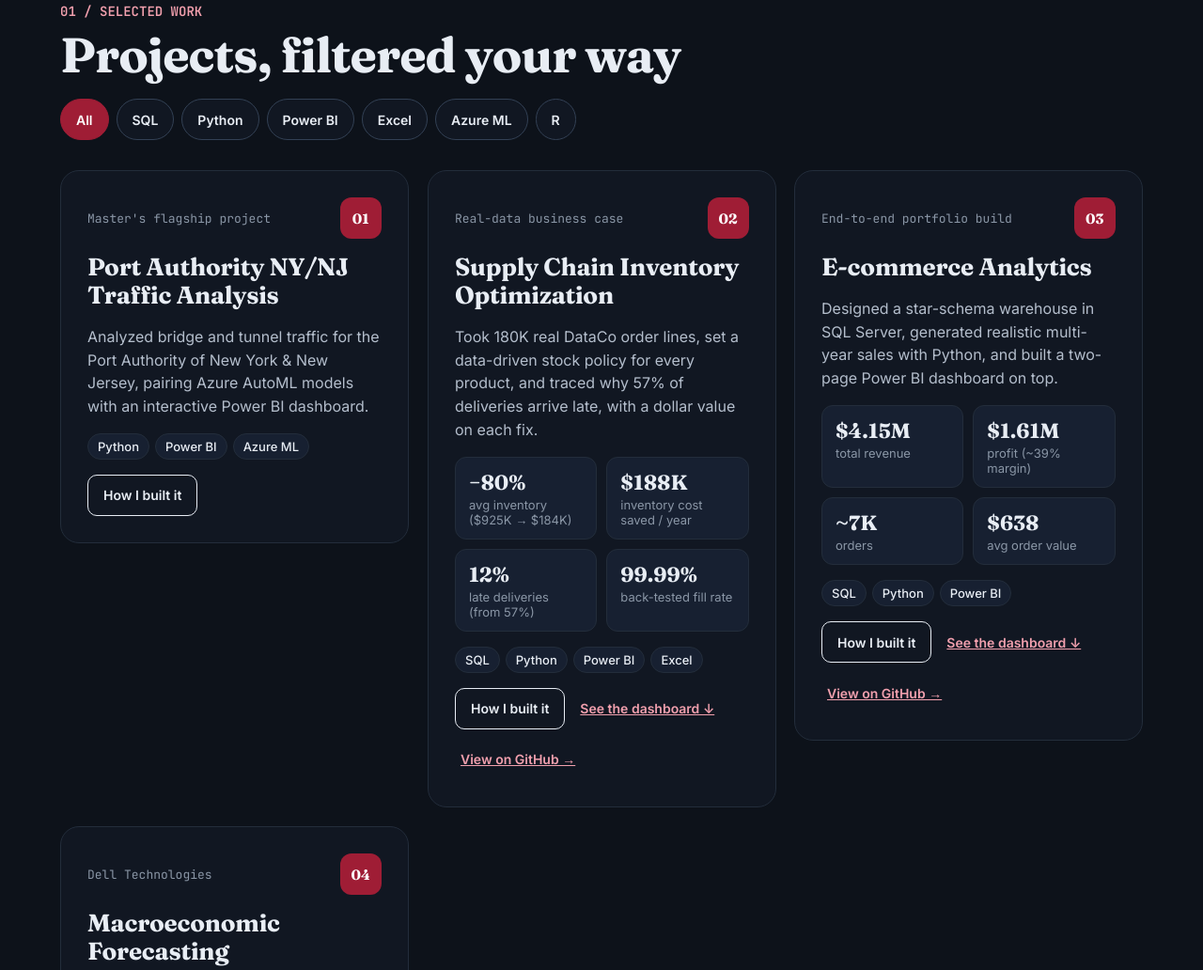
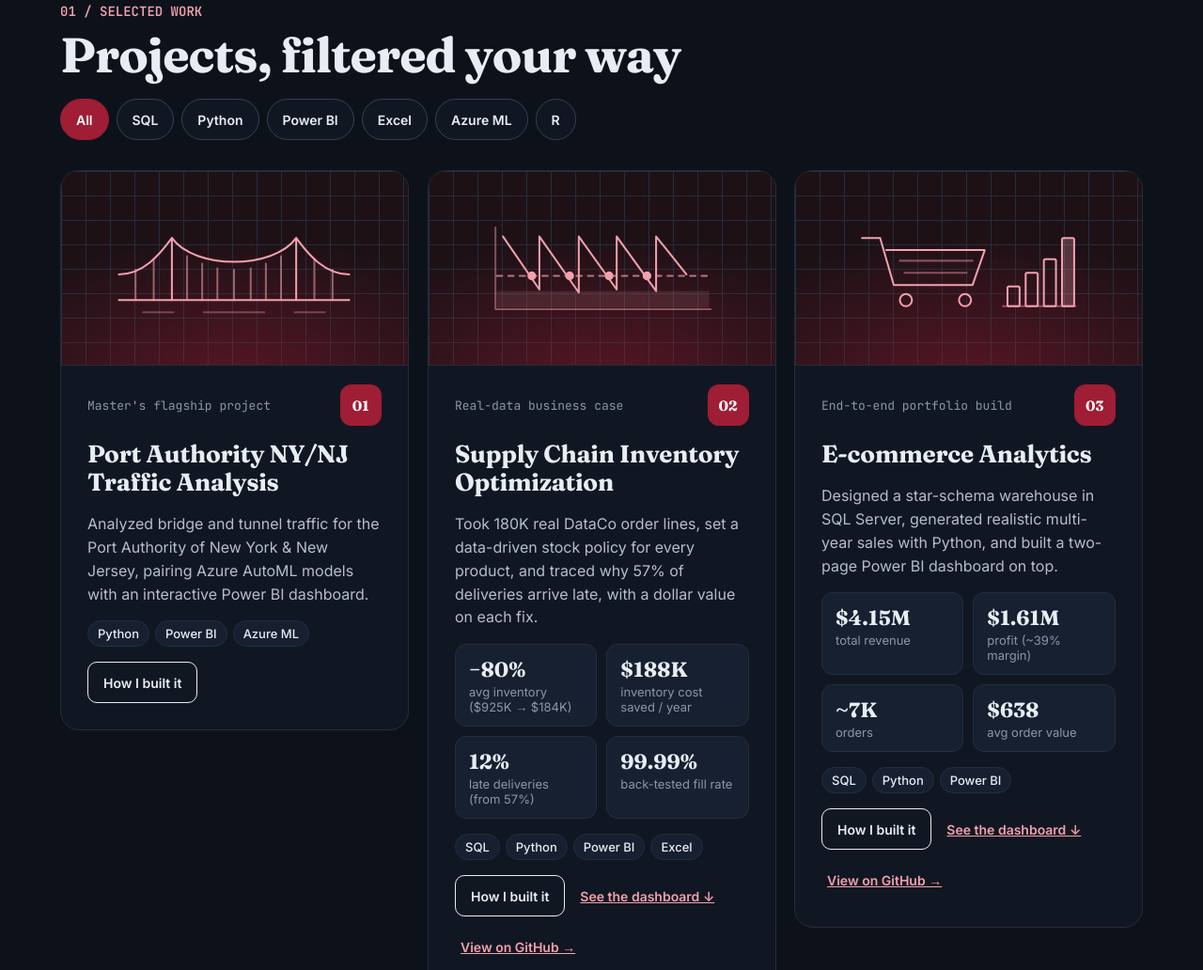
Before and after one commit to AnilkumarSowrav/AnilkumarSowrav.github.io, a plain HTML site: page index.html in a window 1280 px wide. Shown: the part 1804-2836 px from the top of the page at 94% size. Drawn offline with Linux system fonts and the light colour scheme.

Commit message:
Add thumbnail support for project cards

```diff
--- a/index.html
+++ b/index.html
@@ -141,6 +141,13 @@
   .card-top{display:flex;align-items:center;justify-content:space-between;gap:12px}
   .card-top span:first-child{font-family:'JetBrains Mono',monospace;font-size:13px;color:var(--muted)}
   .num{width:44px;height:44px;border-radius:12px;display:flex;align-items:center;justify-content:center;font:700 15px 'Fraunces',Georgia,serif;background:var(--accent);color:var(--on-accent)}
+  .thumb{display:block;position:relative;margin:-28px -28px 4px;aspect-ratio:16/9;overflow:hidden;border-radius:19px 19px 0 0;border-bottom:1px solid var(--line);text-decoration:none}
+  .thumb .tlabel{position:absolute;left:12px;bottom:12px;display:inline-flex;align-items:center;gap:6px;padding:6px 11px;border-radius:999px;background:rgba(10,14,20,.86);color:#fff;font:600 12px Inter,sans-serif;opacity:0;transform:translateY(4px);transition:opacity .2s,transform .2s}
+  .card:hover .thumb .tlabel,.thumb:focus-visible .tlabel{opacity:1;transform:none}
+  .thumb.art{display:flex;align-items:center;justify-content:center;background-color:var(--tint);background-image:radial-gradient(420px 220px at 50% 110%,rgba(159,29,53,.45),transparent 70%),linear-gradient(var(--line) 1px,transparent 1px),linear-gradient(90deg,var(--line) 1px,transparent 1px);background-size:auto,26px 26px,26px 26px}
+  .thumb.art svg{width:70%;height:auto;color:var(--accent-text);transition:transform .6s cubic-bezier(.2,.7,.2,1)}
+  .card:hover .thumb.art svg{transform:scale(1.05)}
+  @media (prefers-reduced-motion:reduce){.thumb.art svg,.thumb .tlabel{transition:none}}
   .card h3{font-size:26px;line-height:1.15;letter-spacing:-.01em}
   .card p{margin:0;font-size:16px;line-height:1.55;color:var(--body)}
   .metrics{display:grid;grid-template-columns:repeat(2,minmax(0,1fr));gap:10px}
@@ -448,27 +455,33 @@ const QUERIES = [
 ];
 
 const PROJECTS = [
-  { id:'port', num:'01', kind:"Master's flagship project", title:'Port Authority NY/NJ Traffic Analysis', tags:['Python','Power BI','Azure ML'],
+  { id:'port', thumb:{art:'bridge'}, num:'01', kind:"Master's flagship project", title:'Port Authority NY/NJ Traffic Analysis', tags:['Python','Power BI','Azure ML'],
     summary:'Analyzed bridge and tunnel traffic for the Port Authority of New York & New Jersey, pairing Azure AutoML models with an interactive Power BI dashboard.',
     metrics:[],
     details:['Machine-learning models built and compared in Azure AutoML','Python for data preparation and analysis','Power BI dashboard with the data embedded','Full report and project resources documented on GitHub'],
     link:'' /* TODO: paste the Port Authority GitHub repo URL here */ },
-  { id:'supply', num:'02', kind:'Real-data business case', title:'Supply Chain Inventory Optimization', tags:['SQL','Python','Power BI','Excel'],
+  { id:'supply', thumb:{art:'inventory'}, num:'02', kind:'Real-data business case', title:'Supply Chain Inventory Optimization', tags:['SQL','Python','Power BI','Excel'],
     summary:'Took 180K real DataCo order lines, set a data-driven stock policy for every product, and traced why 57% of deliveries arrive late, with a dollar value on each fix.',
     metrics:[['−80%','avg inventory ($925K → $184K)'],['$188K','inventory cost saved / year'],['12%','late deliveries (from 57%)'],['99.99%','back-tested fill rate']],
     details:['ABC-XYZ segmentation: 7 of 100 products drive 82% of revenue, all with stable demand','Safety stock, reorder points and EOQ per product, replayed week by week on real demand','Root cause: First Class promises 1 day but always takes 2; Second Class ships at Standard speed','SQL Server window-function queries, Excel what-if model and a 2-page Power BI dashboard'],
     link:'https://github.com/AnilkumarSowrav/Supply-Chain-Inventory-Optimization', dash:true },
-  { id:'ecom', num:'03', kind:'End-to-end portfolio build', title:'E-commerce Analytics', tags:['SQL','Python','Power BI'],
+  { id:'ecom', thumb:{art:'ecommerce'}, num:'03', kind:'End-to-end portfolio build', title:'E-commerce Analytics', tags:['SQL','Python','Power BI'],
     summary:'Designed a star-schema warehouse in SQL Server, generated realistic multi-year sales with Python, and built a two-page Power BI dashboard on top.',
     metrics:[['$4.15M','total revenue'],['$1.61M','profit (~39% margin)'],['~7K','orders'],['$638','avg order value']],
     details:['Fact and dimension tables for sales, inventory, products, customers, suppliers and dates','Python (pyodbc + Faker) to populate data with Nov/Dec seasonal peaks','DAX measures: revenue, profit, orders and average order value','Geography page with a US revenue map and top-10 customers'],
     link:'https://github.com/AnilkumarSowrav/Ecommerce-Analytics', dash:true },
-  { id:'var', num:'04', kind:'Dell Technologies', title:'Macroeconomic Forecasting', tags:['R'],
+  { id:'var', thumb:{art:'forecast'}, num:'04', kind:'Dell Technologies', title:'Macroeconomic Forecasting', tags:['R'],
     summary:'Built VAR (vector autoregression) macroeconomic forecasting models in R as part of the Business Operations & Global BI team.',
     metrics:[],
     details:['Vector autoregression models in R','Delivered within Dell’s Business Operations & Global BI function'],
     link:'' }
 ];
+const THUMB_ART = {
+  bridge: '<svg viewBox="0 0 320 140" fill="none" stroke="currentColor" stroke-width="2.5" stroke-linecap="round" stroke-linejoin="round" aria-hidden="true"><path d="M8 112h304"/><path d="M78 112V30M242 112V30"/><path d="M8 78C40 78 62 52 78 30c30 42 134 42 164 0 16 22 38 48 70 48"/><path d="M98 54v58M118 64v48M138 70v42M160 72v40M182 70v42M202 64v48M222 54v58M30 72v40M54 58v54M266 58v54M290 72v40" opacity=".55"/><path d="M40 128h40M120 128h80M240 128h40" opacity=".35"/></svg>',
+  inventory: '<svg viewBox="0 0 320 140" fill="none" stroke="currentColor" stroke-width="2.5" stroke-linecap="round" stroke-linejoin="round" aria-hidden="true"><path d="M20 124h284M20 16v108" opacity=".45"/><rect x="22" y="100" width="280" height="22" fill="currentColor" stroke="none" opacity=".12"/><path d="M22 80h280" stroke-dasharray="7 8" opacity=".7"/><path d="M30 28l48 70V28l52 74V28l50 70V28l52 72V28l40 50"/><circle cx="68" cy="80" r="4.5" fill="currentColor"/><circle cx="118" cy="80" r="4.5" fill="currentColor"/><circle cx="170" cy="80" r="4.5" fill="currentColor"/><circle cx="220" cy="80" r="4.5" fill="currentColor"/></svg>',
+  ecommerce: '<svg viewBox="0 0 320 140" fill="none" stroke="currentColor" stroke-width="2.5" stroke-linecap="round" stroke-linejoin="round" aria-hidden="true"><path d="M20 30h24l18 62h104l16-46H52"/><path d="M70 60h96M76 76h82" opacity=".45"/><circle cx="78" cy="112" r="8"/><circle cx="156" cy="112" r="8"/><path d="M206 120h96" opacity=".45"/><rect x="212" y="94" width="16" height="26" rx="2"/><rect x="236" y="76" width="16" height="44" rx="2"/><rect x="260" y="58" width="16" height="62" rx="2"/><rect x="284" y="30" width="16" height="90" rx="2" fill="currentColor" fill-opacity=".25"/></svg>',
+  forecast: '<svg viewBox="0 0 320 140" fill="none" stroke="currentColor" stroke-width="2.5" stroke-linecap="round" stroke-linejoin="round" aria-hidden="true"><path d="M20 124h284M20 16v108" opacity=".45"/><path d="M20 98l26-12 24 8 26-22 24 6 26-26 22 10 24-20"/><path d="M192 42l28-10 28 6 28-18 24-8" stroke-dasharray="7 8"/><path d="M192 42l28 2 28 0 28-6 24-4M192 42l28-22 28-4 28-26 24-6" opacity=".35"/><circle cx="192" cy="42" r="5" fill="currentColor"/></svg>'
+};
 const FILTERS = ['All','SQL','Python','Power BI','Excel','Azure ML','R'];
 
 const SKILLS = [
@@ -572,7 +585,12 @@ function renderWork(){
   $('cards').innerHTML = PROJECTS.filter(p => state.filter==='All' || p.tags.includes(state.filter))
     .map((p, idx) => {
     const open = state.open === p.id;
+    const art = p.thumb ? (THUMB_ART[p.thumb.art] || '') : '';
+    const th = !p.thumb ? '' : p.dash
+      ? `<a class="thumb art" href="#dashboards" data-dashproj="${p.id}" aria-label="See the ${esc(p.title)} dashboard">${art}<span class="tlabel">View dashboard ↓</span></a>`
+      : `<div class="thumb art">${art}</div>`;
     return `<article class="card lift" style="--i:${idx}">
+      ${th}
       <div class="card-top"><span>${esc(p.kind)}</span><span class="num">${p.num}</span></div>
       <h3>${esc(p.title)}</h3>
       <p>${esc(p.summary)}</p>
```
